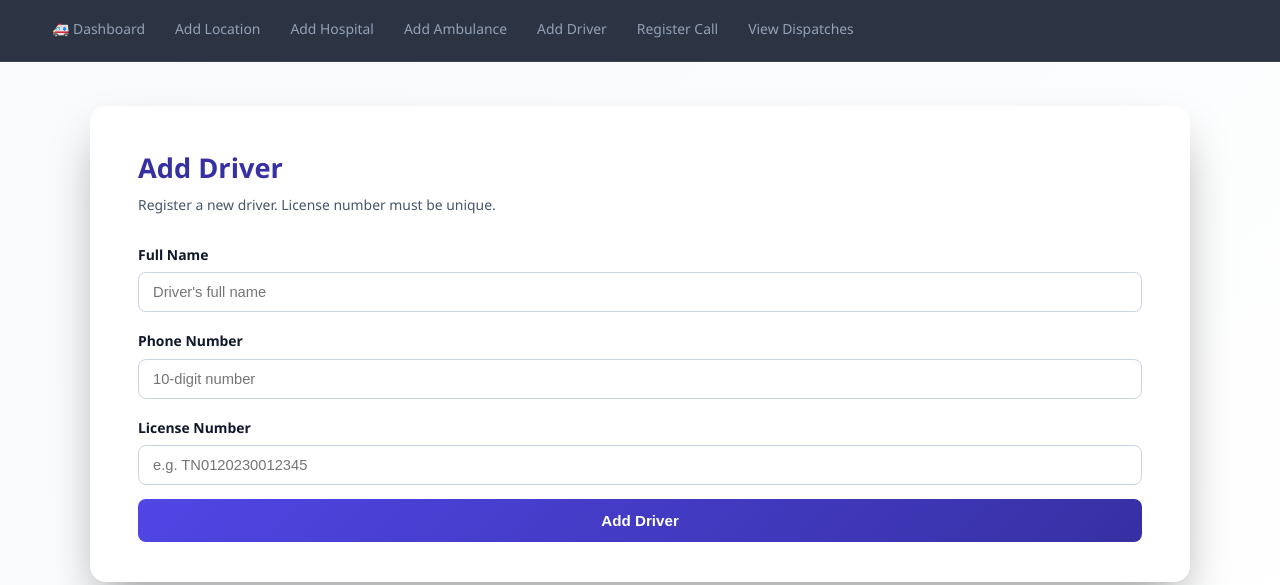
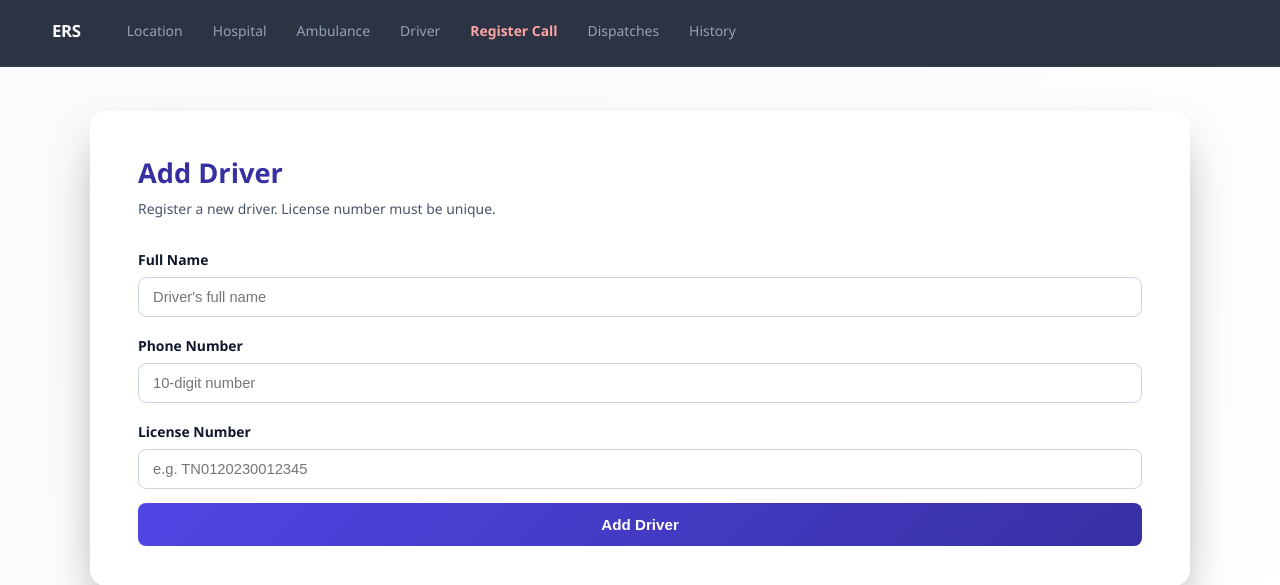
Before and after one commit to Sarvesh-Sarz/Resuscitation-Retrieval, a Flask app: page /add_driver in a window 1280 px wide. Shown: the top 585 px of the page. Run offline with Flask 3, Linux system fonts and the light colour scheme.

Commit message:
Refactor base.html for improved navigation and layout

```diff
--- a/templates/base.html
+++ b/templates/base.html
@@ -9,23 +9,21 @@
 <body>
 
 <nav>
-    <a href="/">🚑 Dashboard</a>
-    <a href="/add_location">Add Location</a>
-    <a href="/add_hospital">Add Hospital</a>
-    <a href="/add_ambulance">Add Ambulance</a>
-    <a href="/add_driver">Add Driver</a>
-    <a href="/register">Register Call</a>
-    <a href="/dispatches">View Dispatches</a>
+    <a href="/" class="nav-brand"> ERS</a>
+    <a href="/add_location"> Location</a>
+    <a href="/add_hospital"> Hospital</a>
+    <a href="/add_ambulance"> Ambulance</a>
+    <a href="/add_driver"> Driver</a>
+    <a href="/register" class="nav-emergency"> Register Call</a>
+    <a href="/dispatches"> Dispatches</a>
+    <a href="/history"> History</a>
 </nav>
 
 <div class="container">
-
     {% with messages = get_flashed_messages(with_categories=true) %}
         {% if messages %}
             {% for category, message in messages %}
-                <div class="alert alert-{{ category }}">
-                    {{ message }}
-                </div>
+                <div class="alert alert-{{ category }}">{{ message }}</div>
             {% endfor %}
         {% endif %}
     {% endwith %}
```
